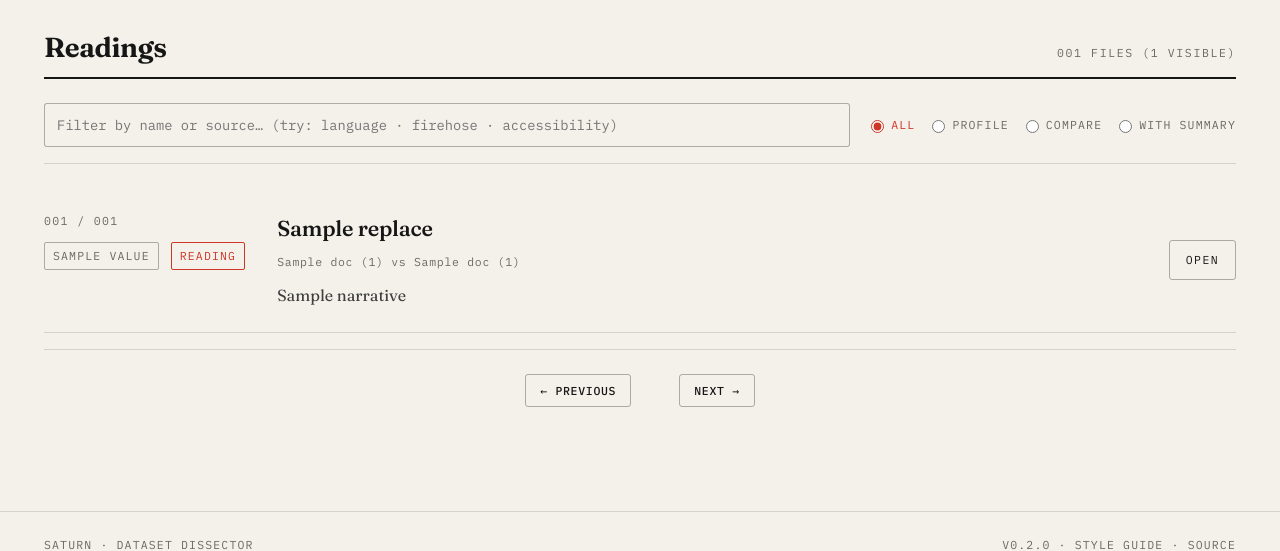
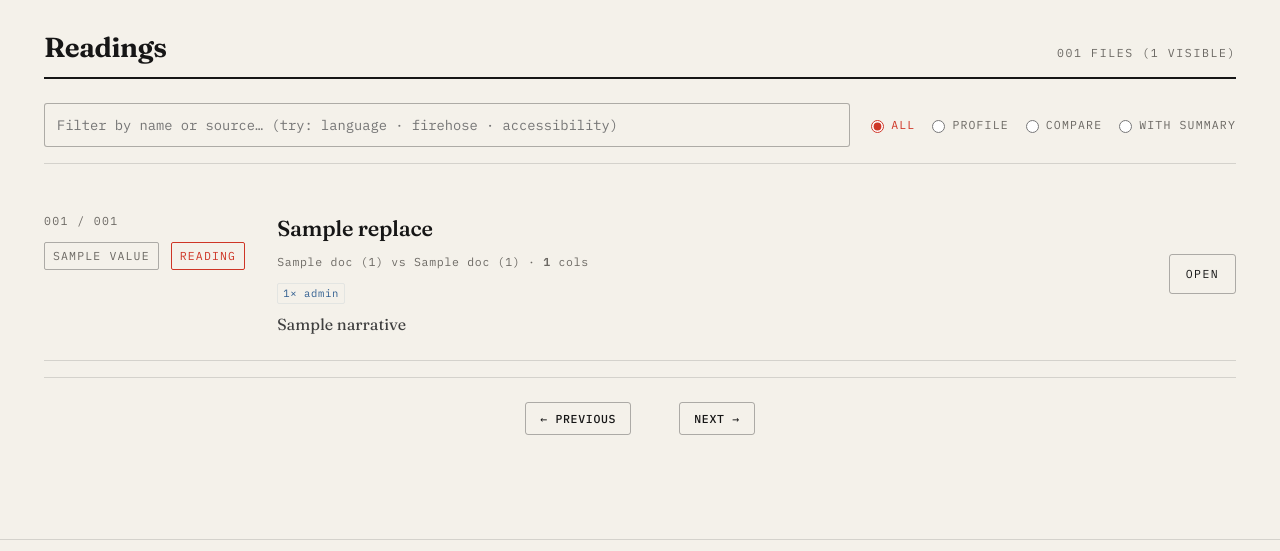
Before and after one commit to lukeslp/saturn, a Python web app: template saturn/viewer/templates/index.html.j2 in a window 1280 px wide. Shown: the part 1134-1685 px from the top of the page. Run offline with Jinja, Linux system fonts and the light colour scheme; the template is opened without the code that fills it: most values are stand-ins (such as "Sample title", 1, 10 or a date in 2020).

Commit message:
feat: index card shows column count + LLM-tagged role mix

```diff
--- a/saturn/viewer/static/saturn.css
+++ b/saturn/viewer/static/saturn.css
@@ -1481,3 +1481,27 @@ a:focus-visible {
   border-top: 1px solid var(--rule);
 }
 .readings-pager button:disabled { opacity: 0.4; cursor: not-allowed; }
+
+/* Index card role mix */
+.role-mix {
+  margin: calc(var(--step) * 1.25) 0 calc(var(--step) * 1) 0;
+  display: flex;
+  flex-wrap: wrap;
+  gap: 4px 6px;
+}
+.role-mix .chip {
+  font-family: var(--font-mono);
+  font-size: 0.66rem;
+  letter-spacing: 0.06em;
+  padding: 1px 5px;
+  border-radius: 2px;
+  border: 1px solid var(--rule);
+  background: transparent;
+  color: var(--muted);
+  text-transform: lowercase;
+  font-weight: 400;
+}
+.role-mix .chip-role {
+  border-color: var(--cool-wash);
+  color: var(--cool);
+}
--- a/saturn/viewer/templates/index.html.j2
+++ b/saturn/viewer/templates/index.html.j2
@@ -101,6 +101,13 @@
     {% for d in docs %}
       {% set has_insights = d.raw.get('insights') and d.raw['insights'].get('insights') %}
       {% set first_insight = has_insights and d.raw['insights']['insights'][0] or None %}
+      {% set role_mix = {} %}
+      {% if has_insights %}
+        {% for ins in d.raw['insights']['insights'] if ins.get('role') %}
+          {% if role_mix.update({ins.role: role_mix.get(ins.role, 0) + 1}) %}{% endif %}
+        {% endfor %}
+      {% endif %}
+      {% set col_count = (d.columns | length) if d.kind.value == 'profile' else (d.raw.columns | length) %}
       <article class="reading"
                data-name="{{ d.id }}"
                data-kind="{{ d.kind.value }}"
@@ -117,11 +124,18 @@
           <h3><a href="{{ url_for('view', id=d.id) }}">{{ d.id.replace('-', ' ').replace('_', ' ') }}</a></h3>
           <p class="source">
             {% if d.kind.value == 'profile' %}
-              {{ d.meta.source }} · {{ "{:,}".format(d.meta.row_count or 0) }} rows
+              {{ d.meta.source }} · <strong>{{ "{:,}".format(d.meta.row_count or 0) }}</strong> rows × <strong>{{ col_count }}</strong> cols
             {% else %}
-              {{ d.a_label }} ({{ "{:,}".format(d.raw.a.row_count or 0) }}) vs {{ d.b_label }} ({{ "{:,}".format(d.raw.b.row_count or 0) }})
+              {{ d.a_label }} ({{ "{:,}".format(d.raw.a.row_count or 0) }}) vs {{ d.b_label }} ({{ "{:,}".format(d.raw.b.row_count or 0) }}) · <strong>{{ col_count }}</strong> cols
             {% endif %}
           </p>
+          {% if role_mix %}
+            <p class="role-mix">
+              {% for role, n in (role_mix.items() | list | sort(attribute=1, reverse=true)) %}
+                <span class="chip chip-role">{{ n }}× {{ role }}</span>
+              {% endfor %}
+            </p>
+          {% endif %}
           {% if first_insight %}
             <p class="preview">{{ first_insight.narrative }}</p>
           {% else %}
```
